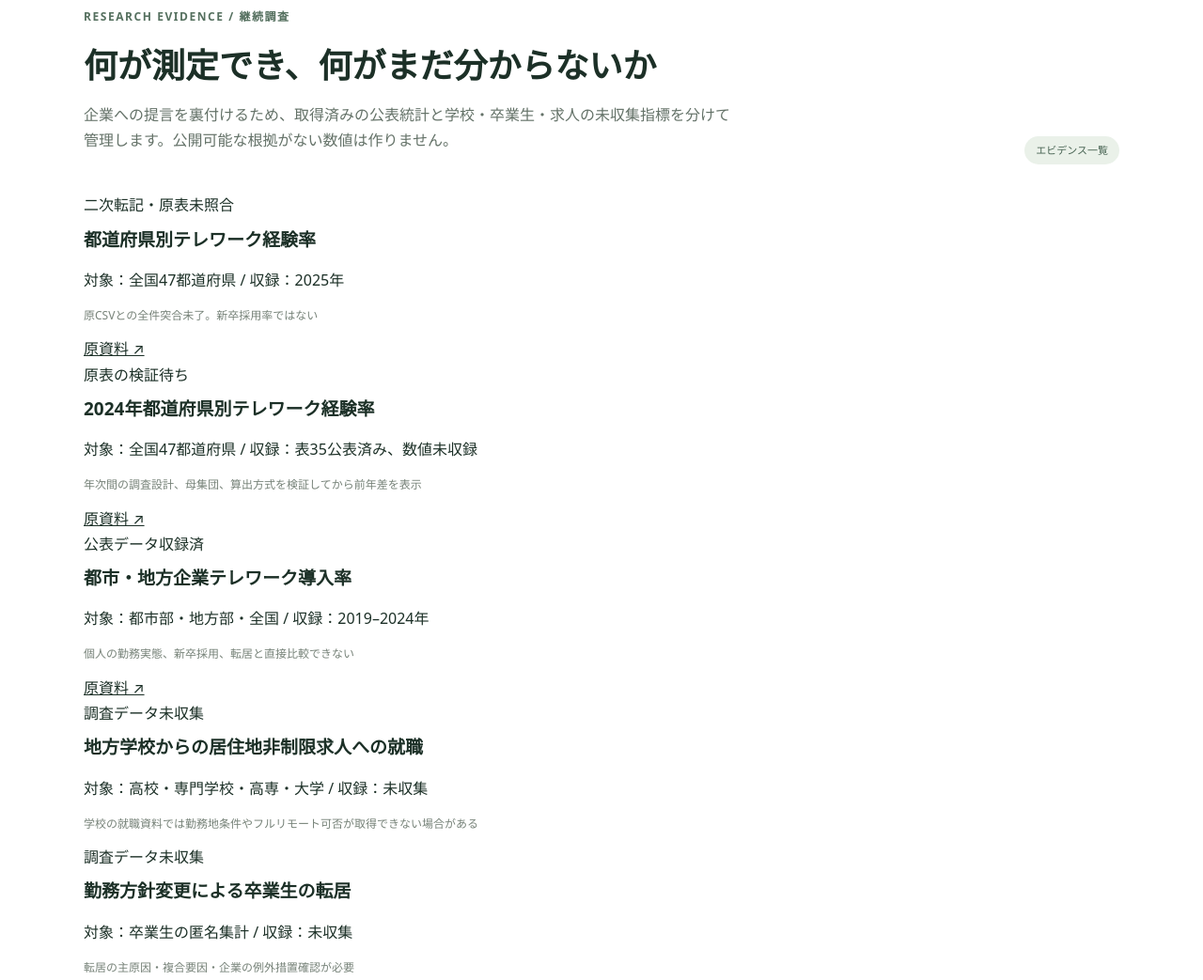
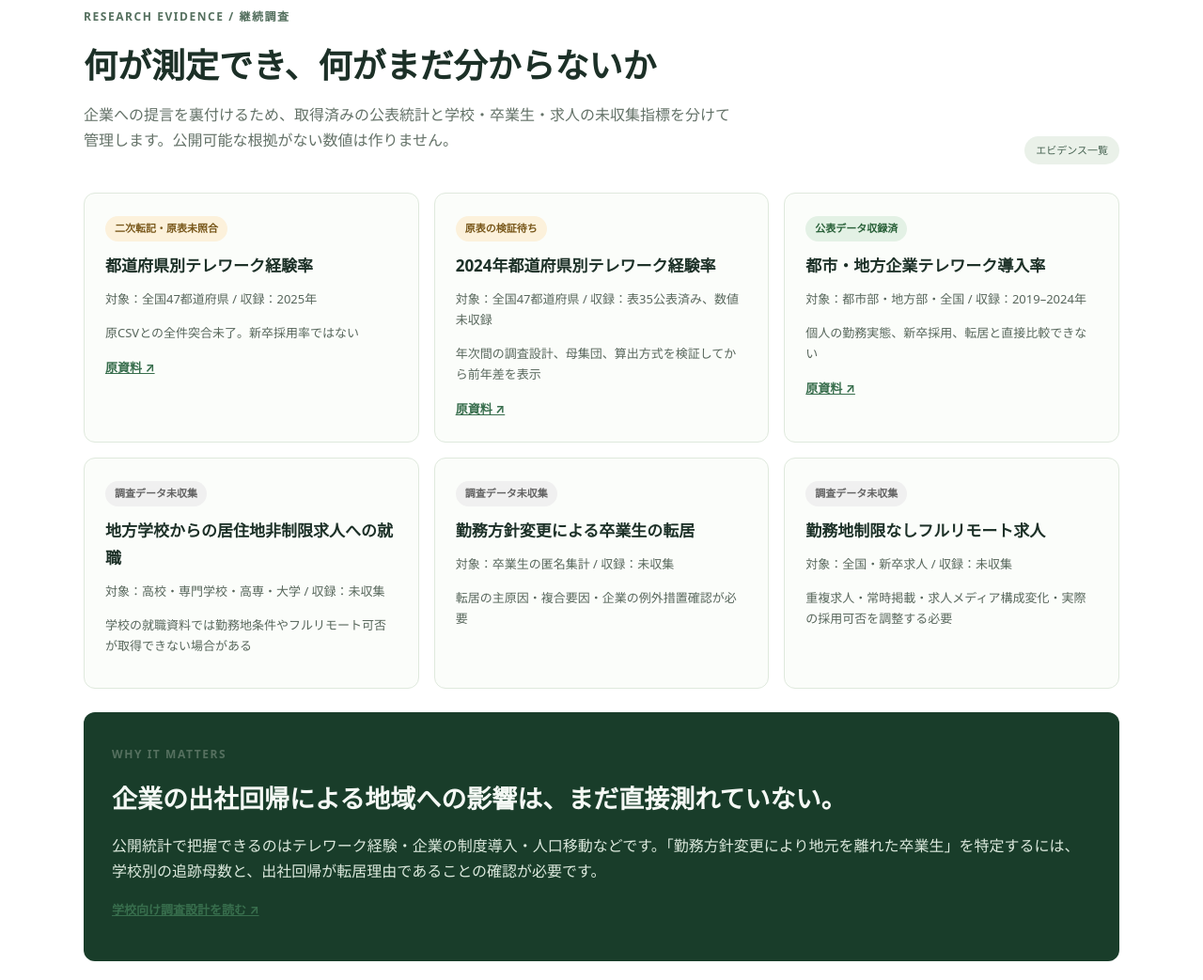
Before and after one commit to nobby11334/remote-work-atlas, a plain HTML site: page index.html in a window 1280 px wide. Shown: the part 8161-9204 px from the top of the page at 94% size. Drawn offline with Linux system fonts and the light colour scheme.

Commit message:
Style evidence source quality and research gap indicators

```diff
--- a/styles.css
+++ b/styles.css
@@ -63,3 +63,16 @@
 .regional-series-fill.urban{background:#3d7157}.regional-series-fill.rural{background:#b88a50}
 .regional-series-val{position:absolute;left:8px;top:4px;font-weight:700;color:#192e22;font-size:14px;background:#ffffffc9;border-radius:3px;padding:1px 5px}
 @media(max-width:620px){.regional-series-row{grid-template-columns:40px 1fr 1fr;gap:6px}.regional-series-row>strong{font-size:11px}.regional-series-val{font-size:11px;left:3px}}
+
+
+.evidence-streams{display:grid;grid-template-columns:repeat(3,minmax(0,1fr));gap:16px;margin-bottom:25px}
+.evidence-card{border:1px solid #dfe9dd;border-radius:12px;padding:22px;background:#fbfdfa}
+.evidence-card h3{font-size:17px;margin:12px 0 9px}
+.evidence-card p{font-size:13px;color:#58675c}
+.evidence-card a,.evidence-link{font-size:13px;font-weight:700;color:#386e4d}
+.evidence-state{display:inline-block;font-size:11px;font-weight:700;padding:4px 10px;background:#eef1ed;border-radius:20px;color:#566b5a}
+.evidence-state.published{background:#e3f1e5;color:#275f37}
+.evidence-state.secondary_transcribed,.evidence-state.awaiting_raw_data_validation{background:#fcf1db;color:#78571a}
+.evidence-state.not_collected{background:#f0f0f0;color:#636363}
+@media(max-width:900px){.evidence-streams{grid-template-columns:1fr 1fr}}
+@media(max-width:620px){.evidence-streams{grid-template-columns:1fr}}
```
